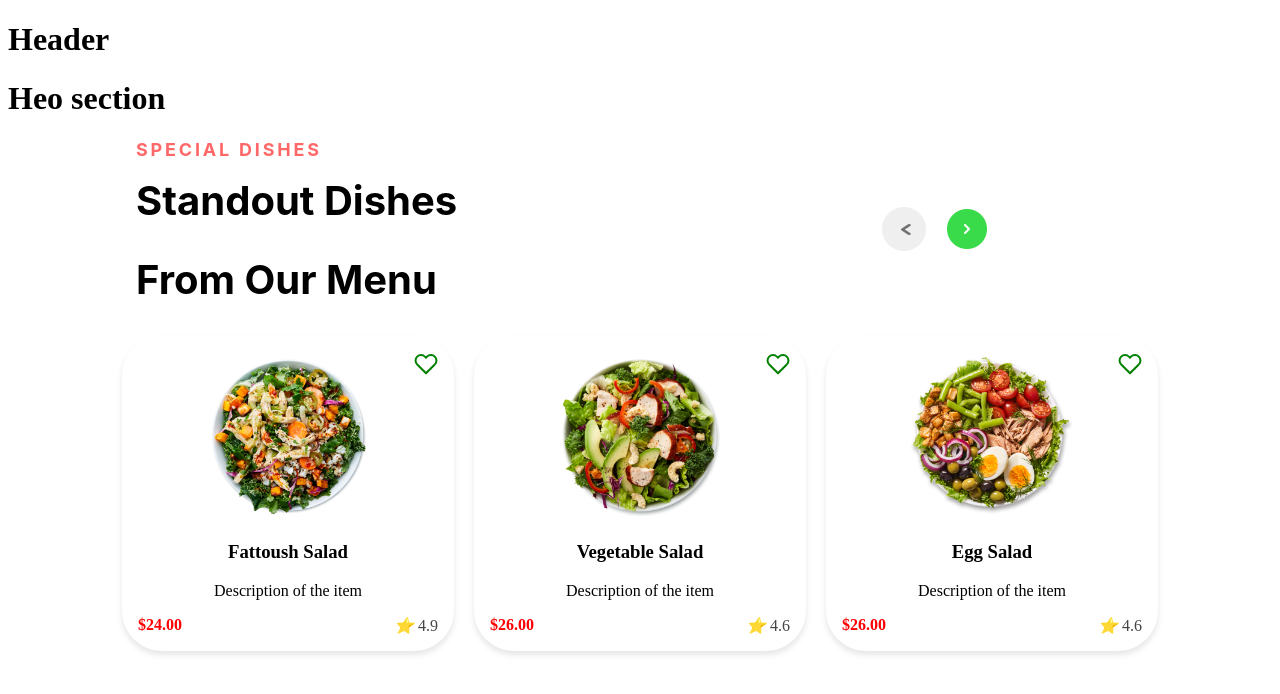
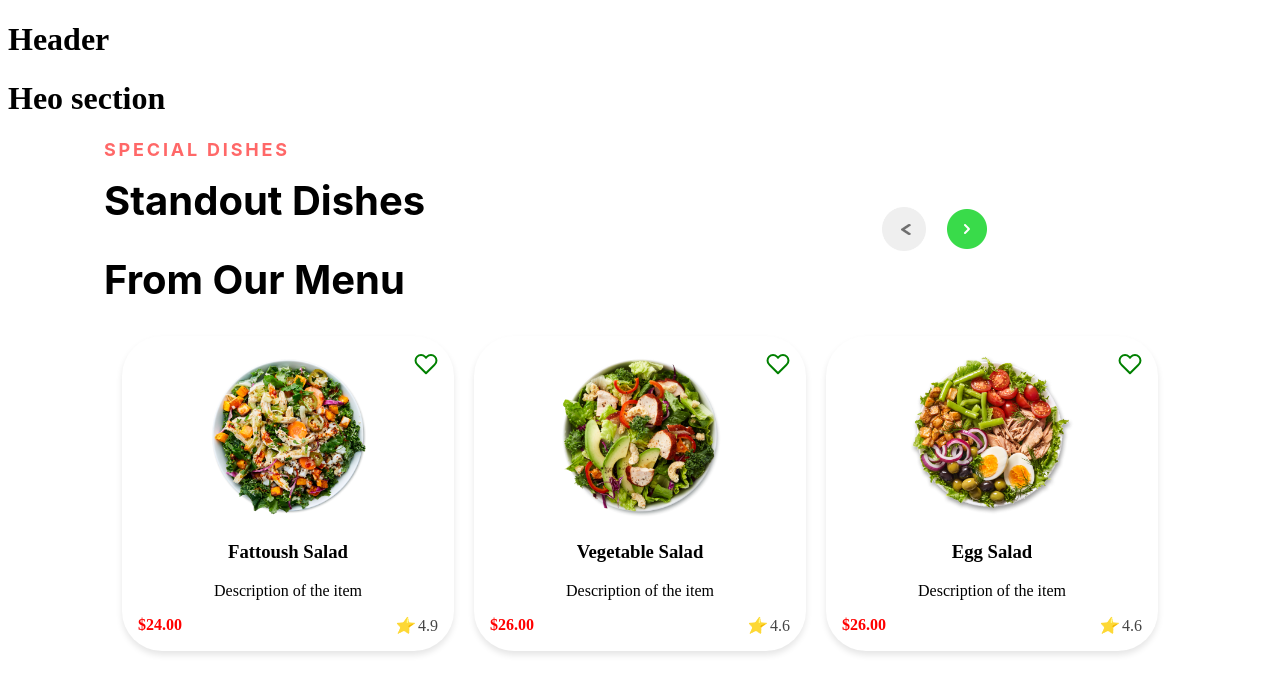
Before and after one commit to Davis-don/foodi_app, a React (Vite) app: page / in a window 1280 px wide. Shown: the top 694 px of the page. Built offline with nearby package versions, Linux system fonts and the light colour scheme.

Commit message:
adjusted responsiveness

```diff
--- a/src/Components/SpecialDishes/specialDishes.css
+++ b/src/Components/SpecialDishes/specialDishes.css
@@ -141,14 +141,14 @@
 }
 @media (max-width: 1900px) {
   .header-carousel {
-    gap: 10rem;
+    gap: 12rem;
   }
 
   .header-title {
-    margin-left: 8rem;
+    margin-left: 6rem;
   }
 }
-@media (max-width: 900px) {
+@media (max-width: 1000px) {
   .header-carousel {
     flex-direction: column;
     align-items: flex-start;
```
